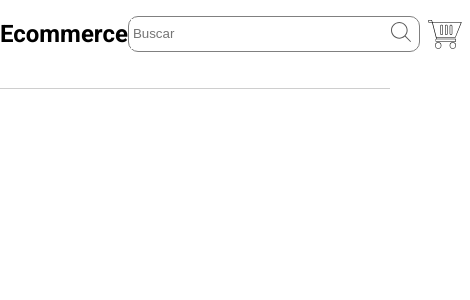
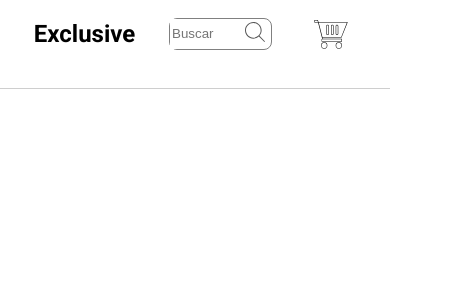
Before and after one commit to devisacoder/cart-ecommerce, a React (Vite) app: page / in a window 390 px wide. Shown: the top 300 px of the page, 470 px wide, since content can reach past the window. Built offline with nearby package versions, Linux system fonts and the light colour scheme.

Commit message:
responsive del header

```diff
--- a/src/App.css
+++ b/src/App.css
@@ -1,4 +1,3 @@
 #root {
   margin: 0;
-
 }
--- a/src/components/header/Header.css
+++ b/src/components/header/Header.css
@@ -4,10 +4,13 @@
     align-items: center;
     justify-content: space-evenly;
 }
+
 .line {
     border-top: 1px solid #cecece;
     margin: 20px 0;
+    width: 100%;
 }
+
 .cartIcon{
     cursor: pointer;
 }
--- a/src/components/header/Header.jsx
+++ b/src/components/header/Header.jsx
@@ -6,7 +6,7 @@ export const Header = () => {
     return (
         <section>
             <div className='container-header'>
-                <h1>Ecommerce</h1>
+                <h1>Exclusive</h1>
                 <Search/>
                 <img src={cartIcon} alt="cartIcon" className='cartIcon'/>
             </div>
--- a/src/components/header/search/Search.css
+++ b/src/components/header/search/Search.css
@@ -1,14 +1,14 @@
 .container-search{
     border: 1px solid gray;
-    border-radius: 10px;
-    padding: 2px;
+    border-radius: 8px;
     display: flex;
     align-items: center;
+    width: 26%;
 }
 .input-search{
     height: 28px;
-    width: 250px;
     border: none;
+    width: 100%;
 }
 .button-input{
     height: 28px;
```
